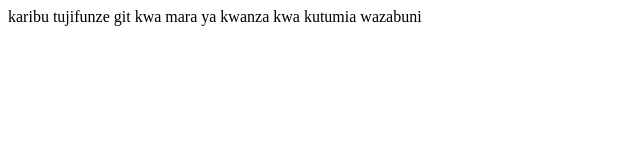
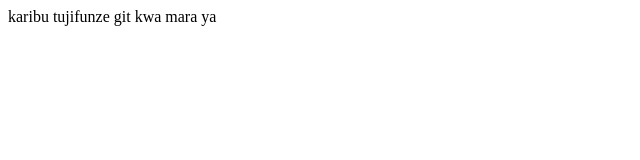
Before and after one commit to anyelwisye-coder/web, a plain HTML site: page index.html in a window 1280 px wide. Shown: the whole page, without its empty margins (0-640 px from the left). Drawn offline with Linux system fonts and the light colour scheme.

Commit message:
Update index.html

```diff
--- a/index.html
+++ b/index.html
@@ -4,6 +4,6 @@
    <title> my site </title>
 </head>
 <body>
-     karibu tujifunze git kwa mara ya kwanza kwa kutumia wazabuni
+     karibu tujifunze git kwa mara ya
 </body>
 </html>
```
